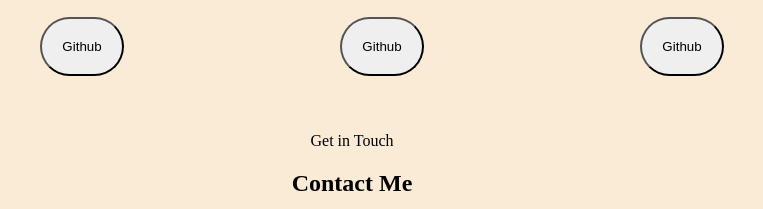
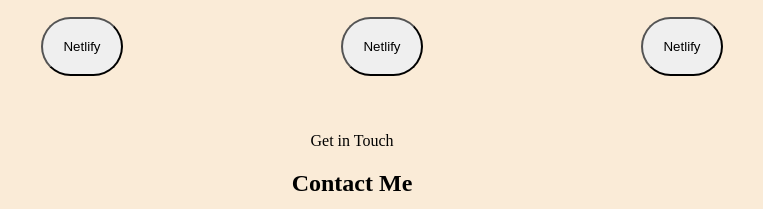
Before and after one commit to jedidahnzila/portfolio-website2, a plain HTML site: page index.html in a window 1280 px wide. Shown: the part 2291-2500 px from the top of the page, 288-1051 px from the left. Drawn offline with nearby package versions, Linux system fonts and the light colour scheme.

Commit message:
updated links

```diff
--- a/index.html
+++ b/index.html
@@ -155,20 +155,20 @@
                         <div>
                             <img src="assets/Project1.jpg" alt="project1">
                             <h2>project1</h2>
-                            <button><a href="https://rainbow-queijadas-623d5a.netlify.app">Github</a></button>
+                            <button><a href="https://rainbow-queijadas-623d5a.netlify.app">Netlify</a></button>
                         </div>
                         <div>
                             <div>
                                 <img src="assets/Project2.jpg" alt="project2">
                                 <h2>project2</h2>
-                                <button><a href="https://imaginative-peony-13979f.netlify.app">Github</a></button>
+                                <button><a href="https://imaginative-peony-13979f.netlify.app">Netlify</a></button>
                             </div>
                         </div>
                         <div>
                             <div>
                                 <img src="assets/Project3.jpg" alt="project3">
                                 <h2>project3</h2>
-                                <button><a href="https://dazzling-tapioca-9b7fcf.netlify.app">Github</a></button>
+                                <button><a href="https://dazzling-tapioca-9b7fcf.netlify.app">Netlify</a></button>
                             </div>
                         </div>
                     </div>
```
